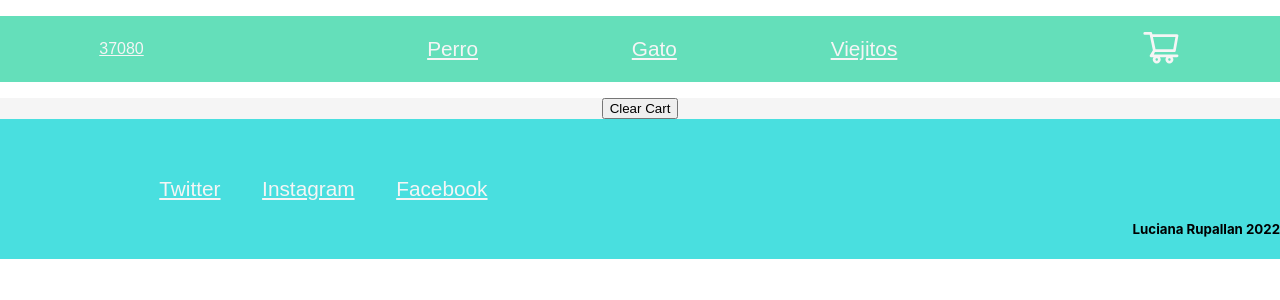
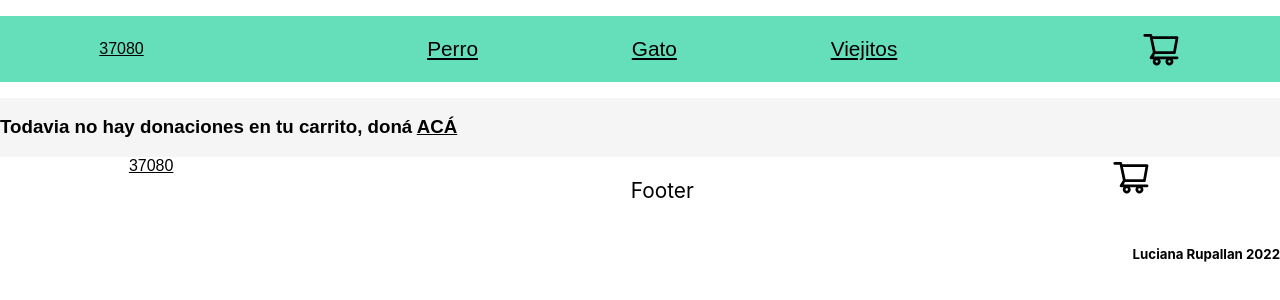
Before and after one commit to lrupallan/ecommerce, a React (Create React App) app: page /cart in a window 1280 px wide. Shown: the top 300 px of the page. Built offline with nearby package versions, Linux system fonts and the light colour scheme.

Commit message:
Cart Detail

```diff
--- a/package.json
+++ b/package.json
@@ -6,11 +6,13 @@
     "@testing-library/jest-dom": "^5.16.5",
     "@testing-library/react": "^13.3.0",
     "@testing-library/user-event": "^13.5.0",
+    "firebase": "^9.9.4",
     "react": "^18.2.0",
     "react-dom": "^18.2.0",
     "react-icons": "^4.4.0",
     "react-router-dom": "^6.3.0",
     "react-scripts": "5.0.1",
+    "react-spinners": "^0.13.4",
     "web-vitals": "^2.1.4"
   },
   "scripts": {
--- a/src/components/Cart/Cart.jsx
+++ b/src/components/Cart/Cart.jsx
@@ -2,20 +2,36 @@ import React from 'react'
 import { useContext } from 'react';
 import { CartContext } from '../context/CartContext';
 // import Form from '../Form/Form';
+import estilos from '../Cart/cart.module.css';
+import { Link } from "react-router-dom";
+
 
 const Cart = () => {
-  const {cart, clearCart, eliminarProd} = useContext(CartContext);
+  const {cart, clearCart, eliminarProd, totalPrice, totalQuantity} = useContext(CartContext);
   return (
-    <div style={{display: 'flex', justifyContent: 'center'}}>
+    <div className={estilos.mainContainer}>
       {cart.map((prod)=> (
-        <div key={prod.id}>
+        <div key={prod.id} className={estilos.itemCartContainer}>
+          <img className={estilos.cartImg} src={prod.img} alt="" />
           <h2>{prod.title}</h2>
-          <p>{prod.cantidad}</p>
-          <button onClick={()=> eliminarProd(prod.id)}>Eliminar producto</button>
+          <p>Cantidad: {prod.cantidad}</p>
+          <p>Precio: ${prod.price}</p>
+          <button className={estilos.deleteOne} onClick={()=> eliminarProd(prod.id)}>&#10060;Eliminar donacion</button>
         </div>
       ))}
-      {/* <Form /> */}
-      <button onClick={clearCart}>Clear Cart</button>
+      <div>
+        {totalQuantity() === 0
+          ? <h3 className={estilos.mensajeCarritoVacio}>Todavia no hay donaciones en tu carrito, doná <Link to="/">ACÁ</Link></h3>
+          : (
+          <>
+
+            <h4 className={estilos.totalCantidad}>Modulos totales: {totalQuantity()}</h4>
+            <h4 className={estilos.totalCompra}>Total: ${totalPrice()}</h4>
+              {/* <Form /> */}
+            <button className={estilos.clearCart} onClick={clearCart}>Limpiar carrito</button>
+         </>
+        )}
+      </div>
     </div>
   )
 }
--- /dev/null
+++ b/src/components/Cart/cart.module.css
@@ -0,0 +1,53 @@
+.mainContainer {
+  display: flex;
+  flex-direction: column;
+}
+
+.itemCartContainer {
+  display: flex;
+  justify-content: space-evenly;
+  border: 2px solid black;
+  border-radius: 6px;
+  margin: 2px;
+  align-items: center;
+}
+
+.cartImg {
+  width: 6em;
+  height: 5em;
+  margin: 0.5em;
+  border-radius: 3px;
+  object-fit: cover;
+}
+
+.deleteOne {
+  font-size: 1.2em;
+  height: fit-content;
+  padding: 0.5em;
+}
+
+.clearCart {
+  display: flex;
+  justify-content: center;
+  width: 15em;
+  padding: 1em 0em;
+  color: whitesmoke;
+  background-color: black;
+  font-size: 1.3em;
+  font-weight: bold;
+  border-radius: 5px;
+  margin: 1em;
+}
+
+.totalCompra {
+  text-align: center;
+  font-size: 1.3em;
+}
+
+.totalCantidad {
+  text-align: center;
+}
+
+a {
+  color: black;
+}
--- a/src/components/CartWidget/CartWidget.jsx
+++ b/src/components/CartWidget/CartWidget.jsx
@@ -1,10 +1,20 @@
 import {AiOutlineShoppingCart} from 'react-icons/ai';
 import React from 'react';
+import { useContext } from 'react';
+import { CartContext } from '../context/CartContext';
+
+
+
 
 
 const CartWidget = () => {
+  const {totalQuantity} = useContext(CartContext);
   return (
-    <AiOutlineShoppingCart size={40} />
+    <div style={{ display: 'flex'}}>
+      <AiOutlineShoppingCart size={40} />
+      <span>{totalQuantity() === 0 ? '' : totalQuantity()}</span>
+
+    </div>
   )
 }
 
--- a/src/components/Counter/Counter.jsx
+++ b/src/components/Counter/Counter.jsx
@@ -1,10 +1,13 @@
 import React, {useState} from 'react';
+import { useEffect } from 'react';
 import estilos from './counter.module.css';
 
-const Counter = ({stock, onAdd, initial}) => {
+const Counter = ({stock, onAdd, initial = 1}) => {
+  const [count, setCount] = useState(initial);
 
-
-  const [count, setCount] = useState(initial);
+  useEffect(()=> {
+    setCount(initial)
+  }, [initial]);
 
 
   const sumar = () => {
--- a/src/components/Footer/Footer.jsx
+++ b/src/components/Footer/Footer.jsx
@@ -3,8 +3,8 @@ import Navbar from '../Navbar/Navbar';
 
 const Footer = () => {
   return (
-    <footer className={estilos.contenedorMain}>
-          <Navbar className={estilos.menuFooter} isFooter={false} />
+    <footer className={estilos.footer}>
+          <Navbar isFooter={false} />
           <h5 className={estilos.nombre}>Luciana Rupallan 2022</h5>
       </footer>
   )
--- a/src/components/ItemDetail/ItemDetail.js
+++ b/src/components/ItemDetail/ItemDetail.js
@@ -7,12 +7,14 @@ import estilos from '../ItemDetail/itemDetail.module.css'
 
 const ItemDetail = ({item}) => {
   const [cantidad, setCantidad] = useState(0)
-  const {addToCart} = useContext(CartContext);
+  const {addToCart, getProductQuantity} = useContext(CartContext);
 
   const onAdd = (cantidadItem) => {
     setCantidad(cantidadItem);
     addToCart(item, cantidadItem);
-  }
+  };
+
+  const quantity = getProductQuantity(item.id);
 
   return (
     <div key={item.idProdNumerico} className={estilos.itemDetail}>
@@ -23,9 +25,12 @@ const ItemDetail = ({item}) => {
       <p className={estilos.itemStock}>Stock: {item.stock}</p>
       </div>
       <div className={estilos.containerSecundario}>
-      <p className={estilos.itemDescription}>Melkor fue encontrado por Paula detrás de una estacion de servicio muy deteriorado y con signos de que había sido atropellado. Al llevarlo a la veterinaria y ver que tenia una pata fracturada, encontraron también que estaba deshidratado y mal nutrido. <br/> El veterinario estima que debe tener entre 9 y 10 años, y que por su comportamiento, alguna vez tuvo dueños. <br/> Paula lo recibió en su casa como hogar transitorio hasta encontrar una familia que lo adopte, pero necesita colaboración para saldar la deuda que quedó en la veterinaria por la atención y las vacunas que le suministraron. <br/><br/> Con tu donacion de UN módulo ya estás ayudando a Paula para que pueda seguir asistiendo a otros animalitos que lo necesiten como Melkor.</p>
+      <p className={estilos.itemDescription}>Melkor fue encontrado por Paula detrás de una estacion de servicio muy deteriorado y con signos de que había sido atropellado. Al llevarlo a la veterinaria y ver que tenia una pata fracturada, encontraron también que estaba deshidratado y mal nutrido. <br/> El veterinario estima que debe tener entre 9 y 10 años, y que por su comportamiento, alguna vez tuvo dueños. <br/> Paula lo recibió en su casa como hogar transitorio hasta encontrar una familia que lo adopte, pero necesita colaboración para saldar la deuda que quedó en la veterinaria por la atención y las vacunas que le suministraron, tambien para proveerle un alimento de calidad que ayude a su recuperación. <br/><br/> Con tu donacion de UN módulo ya estás ayudando a Paula para que pueda seguir asistiendo a otros animalitos que lo necesiten como Melkor.</p>
       {cantidad === 0 ? (
-        <Counter stock={item.stock} initial={1} onAdd={onAdd} />
+        <Counter
+        stock={item.stock}
+        initial={quantity}
+        onAdd={onAdd} />
       ) : (
         <Link to='/cart' className={estilos.linkCarrito}>Ir al carrito</Link>
       )}
--- a/src/components/ItemListContainer/ItemListContainer.js
+++ b/src/components/ItemListContainer/ItemListContainer.js
@@ -3,9 +3,13 @@ import { useParams } from 'react-router-dom';
 import {products} from '../../mock/products';
 import ItemList from '../ItemList/ItemList';
 import estilos from '../ItemListContainer/itemListContainer.module.css';
+// import {collection, getDocs} form 'firebase/firestore';
+// import {db} from '../../firebaseConfig';
+import ClipLoader from "react-spinners/ClipLoader";
 
 const ItemListContainer = (props) => {
   const [items, setItems] = useState([]);
+  const [isLoading, setIsLoading] = useState(true);
 
   const {categoryName} = useParams();
 
@@ -23,17 +27,31 @@ const ItemListContainer = (props) => {
       getProducts()
         .then((data) => {
           setItems(data);
+          setIsLoading(false);
         })
         .catch((error) => {
           console.log(error);
         });
 
+      return () => {
+        setIsLoading(true);
+      };
+
   }, [categoryName]);
 
   return (
-    <div>
-      <h2 className={estilos.saludo}>{props.saludo}</h2>
-      <ItemList items={items}/>
+    <div style={{ display: 'flex', flexDirection: 'column', alignContent: 'center'}}>
+      {isLoading ? (
+         <ClipLoader
+         color='aquamarine'
+         size={150}/>
+      ) : (
+        <>
+         <h2 style={{display: 'inline-block'}}className={estilos.saludo}>{props.saludo}</h2>
+         <ItemList items={items}/>
+
+        </>
+      )}
 
     </div>
   )
--- a/src/components/Navbar/Navbar.jsx
+++ b/src/components/Navbar/Navbar.jsx
@@ -1,49 +1,31 @@
-import estilos from './navbar.module.css';
-import CartWidget from '../CartWidget/CartWidget';
-import React from 'react';
-import { Link } from 'react-router-dom';
+import estilos from "./navbar.module.css";
+import CartWidget from "../CartWidget/CartWidget";
+import React from "react";
+import { Link } from "react-router-dom";
 
 const Navbar = (props) => {
-
-    if(props.isFooter) {
   return (
-
-        <nav className={estilos.contenedorMain}>
+    <nav className={props.isFooter ? estilos.nav : estilos.footer}>
       <Link to="/">37080</Link>
       <ul>
+        {props.isFooter ? (
+          <>
             <Link to="/category/perros">Perro</Link>
 
             <Link to="/category/gatos">Gato</Link>
 
             <Link to="/category/viejitos">Viejitos</Link>
+          </>
+        ) : (
+          "Footer"
+        )}
       </ul>
 
       <Link to="/cart">
-            <CartWidget/>
+        <CartWidget />
       </Link>
     </nav>
   );
-    }else {
-      return (
-
-        <nav className={estilos.contenedorMain}>
-          <ul>
-            <li>
-              <a href='https://google.com'>Twitter</a>
-            </li>
-            <li>
-              <a href='https://google.com'>Instagram</a>
-            </li>
-            <li>
-              <a href='https://google.com'>Facebook</a>
-            </li>
-          </ul>
-        </nav>
-
-    );
 };
 
-  }
-
-
-export default Navbar
+export default Navbar;
--- a/src/components/Navbar/navbar.module.css
+++ b/src/components/Navbar/navbar.module.css
@@ -1,4 +1,4 @@
-.contenedorMain {
+.nav {
   display: flex;
   justify-content: space-around;
   align-items: center;
@@ -23,3 +23,9 @@ a {
   color: whitesmoke;
   font-family: Arial, Helvetica, sans-serif;
 }
+
+.footer {
+  display: flex;
+  justify-content: space-evenly;
+  bottom: 0;
+}
--- a/src/components/context/CartContext.jsx
+++ b/src/components/context/CartContext.jsx
@@ -15,6 +15,22 @@ const CartProvider = ({children})  => {
     }else {
       setCart([...cart, {...item, cantidad}]);
     }
+  };
+
+  const totalPrice = () => {
+    let acumulador = 0
+    cart.forEach((prod)=>{
+      acumulador += prod.price * prod.cantidad;
+    });
+    return acumulador;
+  };
+
+  const totalQuantity = () => {
+    let acumuladorUnidades = 0
+    cart.forEach((prod)=>{
+      acumuladorUnidades +=  prod.cantidad;
+    });
+    return acumuladorUnidades;
   };
 
   const isInCart = (id) => {
@@ -39,8 +55,21 @@ const CartProvider = ({children})  => {
     setCart([]);
   };
 
+  const getProductQuantity = (id) => {
+    const product = cart.find((prod)=> prod.id ===id);
+    return product?.cantidad;
+  }
+
   return (
-    <CartContext.Provider value={{cart, addToCart, clearCart, eliminarProd}}>
+    <CartContext.Provider
+    value={{
+      cart,
+      addToCart,
+      clearCart,
+      eliminarProd,
+      totalPrice,
+      totalQuantity,
+      getProductQuantity}}>
       {children}
     </CartContext.Provider>
     );
```
Also changed, not shown: 1 other file (tests, documents, lock files or other folders). Lines whose indentation alone changed are shown as unchanged.
